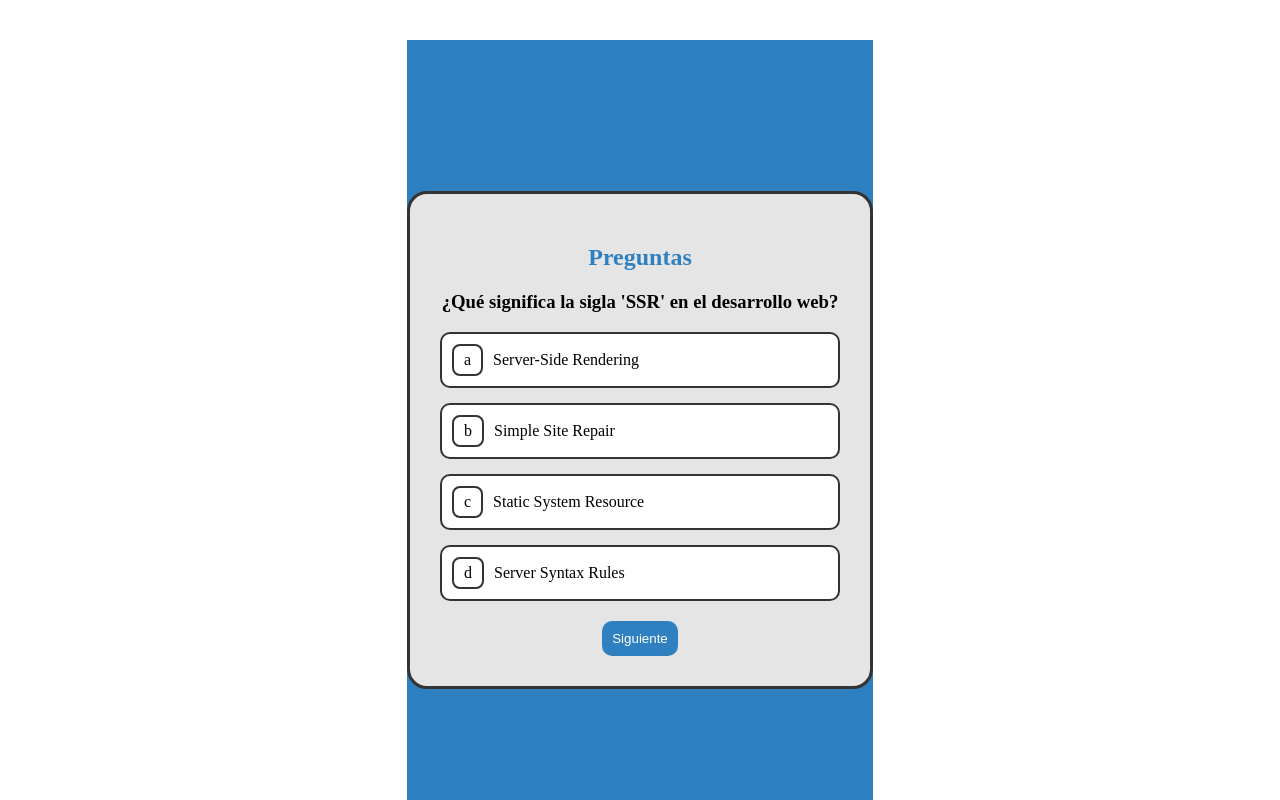
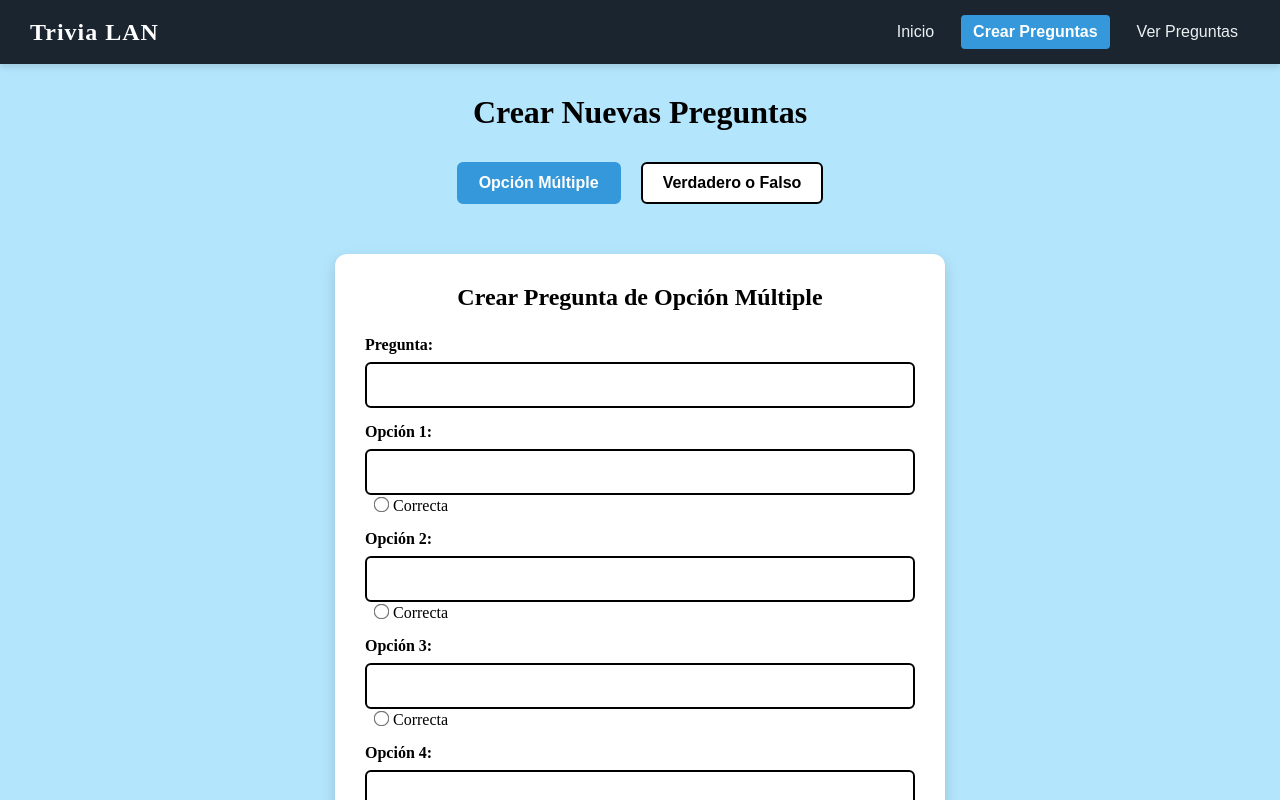
Before and after one commit to nicodiaz00/trivia-lan, a React app in the folder frontend/: page / in a window 1280 px wide. Shown: the top 800 px of the page. Built offline with nearby package versions, Linux system fonts and the light colour scheme; the HTML template or start-up script is replaced by a standard one.

Commit message:
feat: add main navigation, VerdaderoFalso form and game mode selection

```diff
--- a/frontend/src/App.css
+++ b/frontend/src/App.css
@@ -52,3 +52,175 @@
     color: white;
     cursor: pointer;
 }
+
+:root {
+  background-color: #B3E5FC !important;
+}
+
+body {
+  background-color: #B3E5FC !important;
+  /* Fondo celeste clarito */
+  color: #000;
+}
+
+.form-container {
+  max-width: 550px;
+  margin: 40px auto;
+  padding: 30px;
+  background-color: #ffffff !important;
+  /* Formulario en blanco */
+  border-radius: 12px;
+  box-shadow: 0 6px 15px rgba(0, 0, 0, 0.15);
+  color: #000 !important;
+  text-align: left;
+}
+
+.form-container h2 {
+  color: #000;
+  text-align: center;
+  margin-top: 0;
+  margin-bottom: 25px;
+}
+
+.form-container label {
+  display: block;
+  margin-top: 15px;
+  font-weight: 600;
+  color: #000;
+}
+
+/* Marcos de preguntas en negro los bordes */
+.form-container input[type="text"] {
+  width: 100%;
+  padding: 12px;
+  margin-top: 8px;
+  border: 2px solid #000000 !important;
+  border-radius: 6px;
+  background-color: #ffffff;
+  color: #000;
+  box-sizing: border-box;
+  font-size: 16px;
+  outline: none;
+}
+
+.form-container input[type="text"]:focus {
+  box-shadow: 0 0 0 3px rgba(0, 0, 0, 0.1);
+}
+
+.form-container input[type="radio"] {
+  margin-right: 5px;
+  margin-left: 10px;
+  accent-color: #000;
+  transform: scale(1.2);
+}
+
+.form-container button[type="submit"] {
+  width: 100%;
+  margin-top: 30px;
+  padding: 14px;
+  background-color: #3498db;
+  /* Celeste más oscuro */
+  color: #fff;
+  border: none;
+  border-radius: 6px;
+  font-weight: bold;
+  cursor: pointer;
+  font-size: 16px;
+  transition: background-color 0.3s;
+}
+
+.form-container button[type="submit"]:hover {
+  background-color: #2980b9;
+  /* Aún más oscuro al pasar el mouse */
+}
+
+.app-container {
+  text-align: center;
+}
+
+.nav-bar {
+  display: flex;
+  justify-content: center;
+  gap: 20px;
+  margin: 20px 0;
+  padding: 10px;
+}
+
+.nav-bar button {
+  padding: 10px 20px;
+  background-color: #ffffff;
+  color: #000;
+  border: 2px solid #000;
+  border-radius: 6px;
+  font-weight: bold;
+  cursor: pointer;
+  font-size: 16px;
+  transition: all 0.3s ease;
+}
+
+.nav-bar button:hover {
+  background-color: #3498db;
+  color: #fff;
+  border-color: #3498db;
+}
+
+.nav-bar button.active {
+  background-color: #3498db;
+  color: #fff;
+  border-color: #3498db;
+}
+
+/* --- Navegación Principal --- */
+.main-nav {
+  display: flex;
+  justify-content: space-between;
+  align-items: center;
+  background-color: #1a252f;
+  padding: 15px 30px;
+  color: white;
+  margin-bottom: 30px;
+  box-shadow: 0 4px 6px rgba(0,0,0,0.1);
+  width: 100%;
+  box-sizing: border-box;
+}
+
+.main-nav .logo {
+  font-size: 24px;
+  font-weight: bold;
+  letter-spacing: 1px;
+}
+
+.main-nav .nav-links {
+  display: flex;
+  gap: 15px;
+}
+
+.main-nav button {
+  background: none;
+  border: none;
+  color: #ecf0f1;
+  font-size: 16px;
+  font-weight: 500;
+  cursor: pointer;
+  padding: 8px 12px;
+  border-radius: 4px;
+  transition: all 0.3s;
+}
+
+.main-nav button:hover {
+  background-color: #34495e;
+}
+
+.main-nav button.active {
+  background-color: #3498db;
+  color: white;
+  font-weight: bold;
+}
+
+.page-content {
+  padding: 0 20px;
+  max-width: 1280px;
+  margin: 0 auto;
+  width: 100%;
+  box-sizing: border-box;
+}
--- a/frontend/src/App.jsx
+++ b/frontend/src/App.jsx
@@ -1,14 +1,100 @@
-import True_False from './components/True_False';
-import './App.css';
-
-
+import { useState } from "react";
+import PreguntaForm from "./components/PreguntaForm";
+import VerdaderoFalsoForm from "./components/VerdaderoFalsoForm";
+import Juego from "./juegoPreguntas";
+import True_False from "./components/True_False";
+import "./App.css";
 
 function App() {
+  const [paginaActual, setPaginaActual] = useState("crear");
+  const [vistaActual, setVistaActual] = useState("opcionMultiple");
+  const [vistaJuego, setVistaJuego] = useState("opcionMultiple");
+
   return (
-    <div>
-      <True_False pregunta="JavaScript es un lenguaje compilado." />
+    <div className="app-container">
+      {/* Navegación principal entre páginas */}
+      <nav className="main-nav">
+        <div className="logo">Trivia LAN</div>
+        <div className="nav-links">
+          <button
+            className={paginaActual === "inicio" ? "active" : ""}
+            onClick={() => setPaginaActual("inicio")}
+          >
+            Inicio
+          </button>
+          <button
+            className={paginaActual === "crear" ? "active" : ""}
+            onClick={() => setPaginaActual("crear")}
+          >
+            Crear Preguntas
+          </button>
+          <button
+            className={paginaActual === "ver" ? "active" : ""}
+            onClick={() => setPaginaActual("ver")}
+          >
+            Ver Preguntas
+          </button>
+        </div>
+      </nav>
+
+      <div className="page-content">
+        {paginaActual === "inicio" && (
+          <div>
+            <h1>Bienvenido a Trivia LAN</h1>
+            <p>Usa la barra de navegación de arriba para administrar tus preguntas.</p>
+          </div>
+        )}
+
+        {paginaActual === "crear" && (
+          <div>
+            <h1>Crear Nuevas Preguntas</h1>
+            {/* Sub-navegación para elegir el tipo de pregunta */}
+            <nav className="nav-bar">
+              <button
+                className={vistaActual === "opcionMultiple" ? "active" : ""}
+                onClick={() => setVistaActual("opcionMultiple")}
+              >
+                Opción Múltiple
+              </button>
+              <button
+                className={vistaActual === "verdaderoFalso" ? "active" : ""}
+                onClick={() => setVistaActual("verdaderoFalso")}
+              >
+                Verdadero o Falso
+              </button>
+            </nav>
+
+            {vistaActual === "opcionMultiple" && <PreguntaForm />}
+            {vistaActual === "verdaderoFalso" && <VerdaderoFalsoForm />}
+          </div>
+        )}
+
+        {paginaActual === "ver" && (
+          <div>
+            <h1>Banco de Preguntas / Jugar</h1>
+
+            <nav className="nav-bar">
+              <button
+                className={vistaJuego === "opcionMultiple" ? "active" : ""}
+                onClick={() => setVistaJuego("opcionMultiple")}
+              >
+                Opción Múltiple
+              </button>
+              <button
+                className={vistaJuego === "verdaderoFalso" ? "active" : ""}
+                onClick={() => setVistaJuego("verdaderoFalso")}
+              >
+                Verdadero o Falso
+              </button>
+            </nav>
+
+            {vistaJuego === "opcionMultiple" && <Juego />}
+            {vistaJuego === "verdaderoFalso" && <True_False />}
+          </div>
+        )}
+      </div>
     </div>
-  )
+  );
 }
 
 export default App;
--- /dev/null
+++ b/frontend/src/components/VerdaderoFalsoForm.jsx
@@ -0,0 +1,64 @@
+import { useState } from "react";
+import "../App.css";
+
+export default function VerdaderoFalsoForm() {
+  const [pregunta, setPregunta] = useState("");
+  const [correcta, setCorrecta] = useState(null); // 'verdadero' o 'falso'
+
+  const handleSubmit = (e) => {
+    e.preventDefault();
+    const nuevaPregunta = {
+      pregunta,
+      tipo: "verdadero_falso",
+      correcta,
+    };
+    console.log("Pregunta guardada:", nuevaPregunta);
+    // Aquí podrías enviar la pregunta a tu backend o API
+  };
+
+  return (
+    <div className="form-container">
+      <h2>Crear Pregunta de Verdadero o Falso</h2>
+      <form onSubmit={handleSubmit}>
+        <label>
+          Pregunta:
+          <input
+            type="text"
+            value={pregunta}
+            onChange={(e) => setPregunta(e.target.value)}
+            required
+          />
+        </label>
+
+        <div>
+          <label>
+            <input
+              type="radio"
+              name="correcta_vf"
+              value="verdadero"
+              checked={correcta === "verdadero"}
+              onChange={(e) => setCorrecta(e.target.value)}
+              required
+            />
+            Verdadero
+          </label>
+        </div>
+        <div>
+          <label>
+            <input
+              type="radio"
+              name="correcta_vf"
+              value="falso"
+              checked={correcta === "falso"}
+              onChange={(e) => setCorrecta(e.target.value)}
+              required
+            />
+            Falso
+          </label>
+        </div>
+
+        <button type="submit">Guardar Pregunta</button>
+      </form>
+    </div>
+  );
+}
--- a/frontend/src/index.css
+++ b/frontend/src/index.css
@@ -1,9 +1,11 @@
+body {
+  margin: 0;
+  padding: 0;
+}
+
 #root {
-  max-width: 1280px;
-  margin: 0 auto;
-  padding: 2rem;
-  text-align: center;
+  width: 100%;
+  min-height: 100vh;
   display: flex;
   flex-direction: column;
-  align-items: center;
 }
--- a/frontend/src/main.jsx
+++ b/frontend/src/main.jsx
@@ -1,10 +1,10 @@
 import { StrictMode } from 'react'
 import { createRoot } from 'react-dom/client'
 import './index.css'
-import Juego from './juegoPreguntas.jsx'
+import App from './App.jsx'
 
 createRoot(document.getElementById('root')).render(
   <StrictMode>
-    <Juego />
+    <App />
   </StrictMode>,
 )
```
